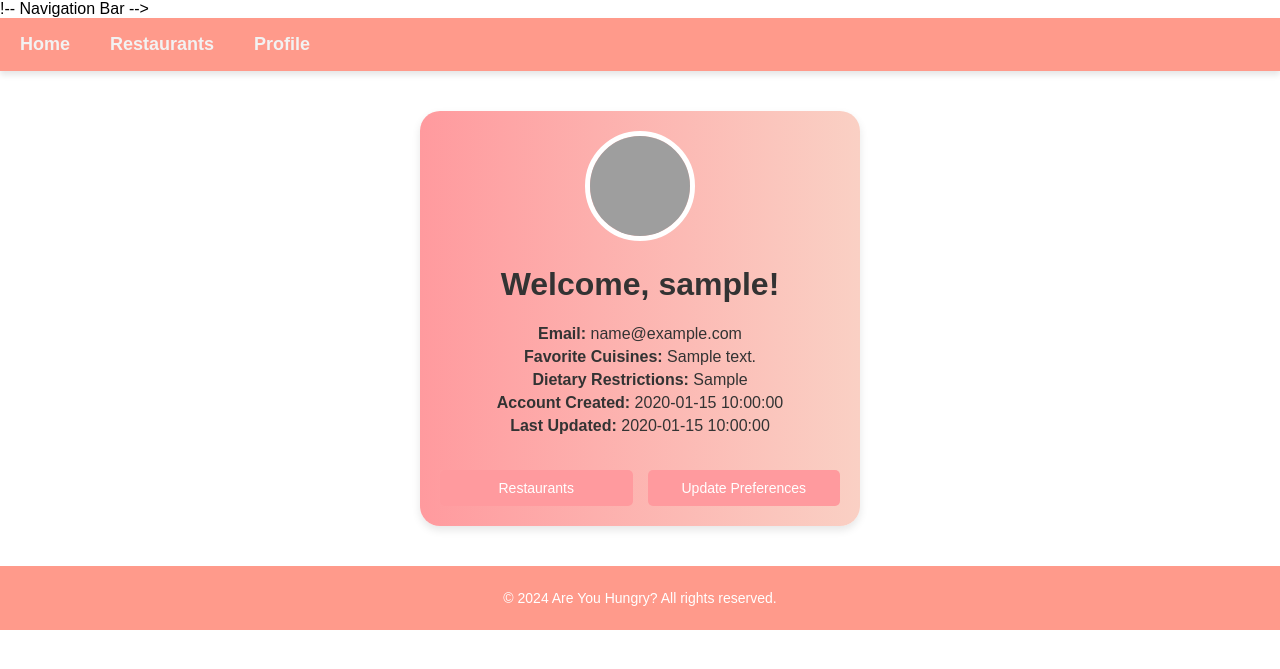
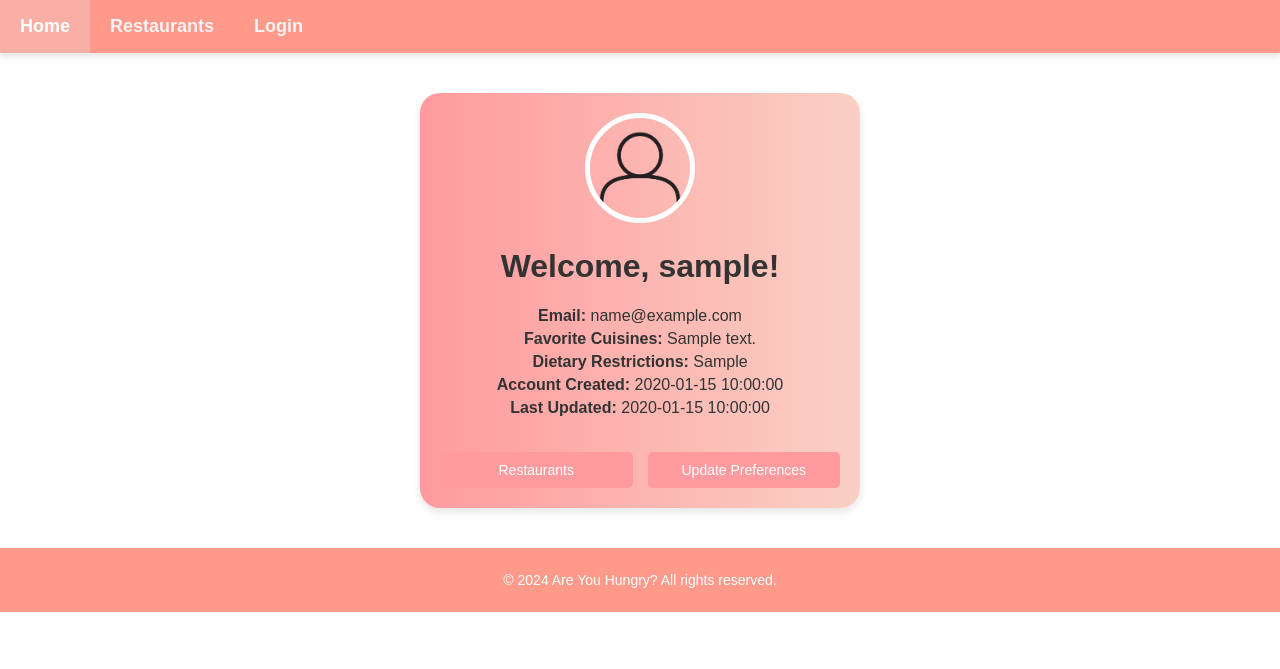
Before and after one commit to Rediet-Ayalew/Are-you-Hungry-, a Flask app: template templates/profile.html in a window 1280 px wide. Shown: the top 669 px of the page. Run offline with Flask 3, Linux system fonts and the light colour scheme; tables that the repository leaves empty hold one stand-in row (values such as "Sample post"); the template is opened without the code that fills it: values that come from a table or form of the project are taken from there, most other values are stand-ins (such as "Sample title", 1, 10 or a date in 2020); grey boxes are pictures that could not be loaded.

Commit message:
Updated profile.html

```diff
--- a/templates/profile.html
+++ b/templates/profile.html
@@ -7,25 +7,30 @@
     <link rel="stylesheet" href="/static/css/styles.css"> <!-- Link to the external CSS -->
 </head>
 <body>
-    !-- Navigation Bar -->
+    <!-- Navigation Bar -->
     <nav class="topnav">
         <a href="/home">Home</a>
         <a href="/restaurants">Restaurants</a>
-        <a href="/profile">Profile</a>
+        {% if 'user_id' in session %}
+            <a href="/profile/{{ session['user_id'] }}">Profile</a>
+            <a href="/logout">Logout</a>
+        {% else %}
+            <a href="/login">Login</a>
+        {% endif %}
     </nav>
 
     <!-- Profile Card -->
     <div class="profile-card">
         <div class="profile-header">
-            <img src="{{ url_for('static', filename='pfp.png') }} alt="Profile Picture" class="profile-image">
+            <img src="{{ url_for('static', filename='pfp.png') }}" alt="Profile Picture" class="profile-image">
         </div>
         <div class="profile-content">
             <h1>Welcome, {{ user.username }}!</h1>
             <p><strong>Email:</strong> {{ user.email }}</p>
             <p><strong>Favorite Cuisines:</strong> {{ favorite_cuisines or 'Not specified' }}</p>
             <p><strong>Dietary Restrictions:</strong> {{ dietary_restrictions or 'None' }}</p>
-            <p><strong>Account Created:</strong> {{ created_at.strftime('%Y-%m-%d %H:%M:%S') }}</p>
-            <p><strong>Last Updated:</strong> {{ updated_at.strftime('%Y-%m-%d %H:%M:%S') }}</p>
+            <p><strong>Account Created:</strong> {{ user.created_at.strftime('%Y-%m-%d %H:%M:%S') }}</p>
+            <p><strong>Last Updated:</strong> {{ user.updated_at.strftime('%Y-%m-%d %H:%M:%S') }}</p>
         </div>
 
         <!-- Profile Actions -->
```
